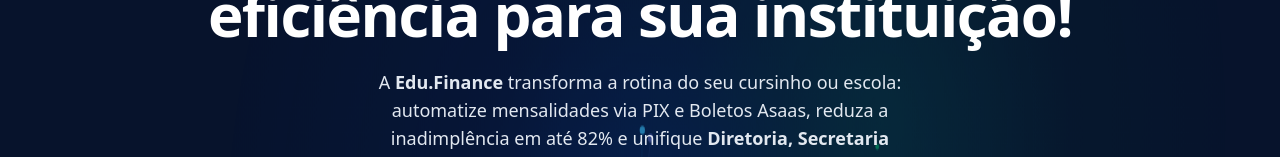
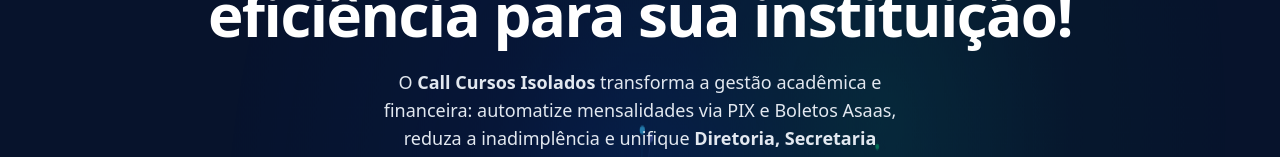
Before and after one commit to thephysicsrn/edu-finance, a Next.js app: page / in a window 1280 px wide. Shown: the part 380-537 px from the top of the page. Built offline with nearby package versions, Linux system fonts and the light colour scheme; no server answers.

Commit message:
style(branding): complete Call Cursos Isolados naming across landing page, receipts, slips, and contact forms

```diff
--- a/src/app/page.tsx
+++ b/src/app/page.tsx
@@ -57,7 +57,7 @@ export default async function LandingPage() {
 
               {/* Subtítulo Institucional */}
               <p className="mt-6 text-base sm:text-lg text-slate-200 leading-relaxed max-w-2xl mx-auto text-balance">
-                A <strong>Edu.Finance</strong> transforma a rotina do seu cursinho ou escola: automatize mensalidades via PIX e Boletos Asaas, reduza a inadimplência em até 82% e unifique <strong>Diretoria, Secretaria e Professores</strong> em um único ecossistema em nuvem.
+                O <strong>Call Cursos Isolados</strong> transforma a gestão acadêmica e financeira: automatize mensalidades via PIX e Boletos Asaas, reduza a inadimplência e unifique <strong>Diretoria, Secretaria e Professores</strong> em um único ecossistema em nuvem.
               </p>
 
               {/* Botões de Ação no Hero */}
@@ -160,7 +160,7 @@ export default async function LandingPage() {
                 Módulos & Jornada Operacional
               </h2>
               <p className="mt-3 text-slate-500 text-sm sm:text-base text-balance">
-                Veja como o Edu.Finance conecta a matrícula, a automação Asaas, a chamada em sala e o DRE em uma esteira 100% contínua e sem atritos.
+                Veja como o Call Cursos Isolados conecta a matrícula, a automação Asaas, a chamada em sala e o DRE em uma esteira 100% contínua e sem atritos.
               </p>
             </div>
 
@@ -198,7 +198,7 @@ export default async function LandingPage() {
                   Integração Nativa com Asaas API v3
                 </h2>
                 <p className="mt-4 text-slate-200 text-sm sm:text-base leading-relaxed">
-                  Elimine para sempre os arquivos de remessa e retorno bancário (CNAB). Com o gateway Asaas integrado à Edu.Finance, seu cursinho emite boletos e QR Codes PIX registrados instantaneamente com webhook em tempo real.
+                  Elimine para sempre os arquivos de remessa e retorno bancário (CNAB). Com o gateway Asaas integrado ao Call Cursos Isolados, sua instituição emite boletos e QR Codes PIX registrados instantaneamente com webhook em tempo real.
                 </p>
 
                 <div className="mt-8 grid sm:grid-cols-2 gap-4 text-xs">
--- a/src/components/landing/contact-form.tsx
+++ b/src/components/landing/contact-form.tsx
@@ -55,7 +55,7 @@ export function ContactFormSection() {
                 </div>
                 <h3 className="text-2xl font-bold text-white">Mensagem Enviada com Sucesso!</h3>
                 <p className="text-slate-200 text-sm max-w-md mx-auto leading-relaxed">
-                  Obrigado pelo interesse na <strong>Edu.Finance</strong>. Nossa equipe entrará em contato em menos de 2 horas no seu WhatsApp.
+                  Obrigado pelo interesse no <strong>Call Cursos Isolados</strong>. Nossa equipe entrará em contato em menos de 2 horas no seu WhatsApp.
                 </p>
                 <Button
                   onClick={() => {
@@ -143,7 +143,7 @@ export function ContactFormSection() {
                     rows={4}
                     value={formData.message}
                     onChange={(e) => setFormData({ ...formData, message: e.target.value })}
-                    placeholder="Conte-nos quantos alunos você atende ou quais desafios gostaria de solucionar com a Edu.Finance..."
+                    placeholder="Conte-nos quantos alunos você atende ou quais desafios gostaria de solucionar com o Call Cursos Isolados..."
                     className="w-full bg-[#07132c] border border-white/20 focus:border-[#0052ff] focus-visible:outline-none focus-visible:ring-2 focus-visible:ring-[#0052ff] rounded-lg px-4 py-3 text-sm text-white placeholder:text-slate-400 resize-none transition-colors"
                   />
                 </div>
@@ -221,7 +221,7 @@ export function ContactFormSection() {
               {/* BOTÃO WHATSAPP DIRETO */}
               <div className="pt-2">
                 <a
-                  href="https://wa.me/5584981220173?text=Olá!%20Gostaria%20de%20conhecer%20a%20Edu.Finance%20para%20minha%20instituição"
+                  href="https://wa.me/5584981220173?text=Olá!%20Gostaria%20de%20conhecer%20o%20Call%20Cursos%20Isolados%20para%20minha%20instituição"
                   target="_blank"
                   rel="noopener noreferrer"
                   className="inline-flex items-center gap-3 bg-[#00c878] hover:bg-[#00b069] active:bg-[#009b5c] text-white px-6 py-3.5 rounded-lg font-bold text-xs uppercase tracking-wider transition-all shadow-lg hover:shadow-emerald-500/20 focus-visible:outline-none focus-visible:ring-2 focus-visible:ring-[#00c878] focus-visible:ring-offset-2 focus-visible:ring-offset-[#07132c]"
--- a/src/components/landing/landing-footer.tsx
+++ b/src/components/landing/landing-footer.tsx
@@ -32,7 +32,7 @@ export function LandingFooter() {
               </li>
               <li>
                 <a href="#sobre" className="hover:text-[#0052ff] transition-colors">
-                  Sobre a Edu.Finance
+                  Sobre o Call Cursos Isolados
                 </a>
               </li>
               <li>
@@ -99,7 +99,7 @@ export function LandingFooter() {
         {/* Rodapé Inferior */}
         <div className="mt-12 pt-8 border-t border-slate-200/80 flex flex-col sm:flex-row items-center justify-between gap-4 text-slate-400 text-[11px]">
           <p>
-            © {new Date().getFullYear()} <strong>Edu.Finance Tecnologia Educacional Ltda.</strong> CNPJ: 45.123.789/0001-90. Todos os direitos reservados.
+            © {new Date().getFullYear()} <strong>Call Cursos Isolados.</strong> Educação • Ideias • Pessoas. Todos os direitos reservados.
           </p>
           <div className="flex items-center gap-6">
             <Link href="/login" className="hover:text-slate-600 transition-colors">
--- a/src/modules/academic/components/enrollment-receipt.tsx
+++ b/src/modules/academic/components/enrollment-receipt.tsx
@@ -318,14 +318,14 @@ export function EnrollmentReceipt({ data, onClose, isModal = false }: Enrollment
             <div className="space-y-1">
               <div className="border-t border-slate-900 pt-1" />
               <p className="font-bold text-slate-900">Secretaria & Coordenação Pedagógica</p>
-              <p className="text-[10px] text-slate-400">Cursinho Pro Preparatórios</p>
+              <p className="text-[10px] text-slate-400">Call Cursos Isolados</p>
             </div>
           </div>
 
           {/* Rodapé com Código de Autenticidade */}
           <div className="pt-4 border-t text-center text-[9px] text-slate-400 flex items-center justify-between">
             <span>Autenticação Digital: SHA256-{data.enrollmentNumber}-VALID</span>
-            <span>Documento emitido pelo Sistema de Gestão Cursinho Pro</span>
+            <span>Documento emitido pelo Sistema de Gestão Call Cursos Isolados</span>
           </div>
         </div>
 
--- a/src/modules/financial/components/carne-slip.tsx
+++ b/src/modules/financial/components/carne-slip.tsx
@@ -48,9 +48,9 @@ export function CarneSlip({ slip }: CarneSlipProps) {
   // Fallbacks de PIX e Código de Barras
   const pixCopiaECola =
     slip.pixCopiaECola ||
-    `00020126580014br.gov.bcb.pix0136pix-edufinance-mensalidade-${slip.installmentNumber}5204000053039865407${slip.finalAmount.toFixed(
+    `00020126580014br.gov.bcb.pix0136pix-callcursos-mensalidade-${slip.installmentNumber}5204000053039865407${slip.finalAmount.toFixed(
       2
-    )}5802BR5915Edu.Finance6009SaoPaulo62070503***6304`;
+    )}5802BR5919CallCursosIsolados6009SaoPaulo62070503***6304`;
 
   const pixQrCodeUrl =
     slip.pixQrCodeUrl ||
@@ -194,7 +194,7 @@ export function CarneSlip({ slip }: CarneSlipProps) {
             <div className="col-span-3 pt-1 border-t border-slate-200">
               <span className="text-[9px] text-slate-400 block uppercase">Beneficiário:</span>
               <span className="font-medium text-slate-900 truncate block">
-                Edu.Finance Cursinho Preparatório • CNPJ: 12.345.678/0001-90
+                Call Cursos Isolados • Educação, Ideias e Pessoas
               </span>
             </div>
             <div className="border-l border-slate-200 pl-1.5 pt-1 border-t border-slate-200 bg-emerald-50/60 p-1 rounded">
--- a/src/modules/financial/services/smart-pos.service.ts
+++ b/src/modules/financial/services/smart-pos.service.ts
@@ -72,7 +72,7 @@ export class SmartPosService {
             },
             body: JSON.stringify({
               amount: Math.round(amountNumber * 100), // centavos
-              description: `Cursinho Pro: ${invoice.student?.fullName || "Aluno"}`,
+              description: `Call Cursos Isolados: ${invoice.student?.fullName || "Aluno"}`,
               payment: {
                 installments,
                 type: paymentType,
```
Also changed, not shown: 1 other file (tests, documents, lock files or other folders).
